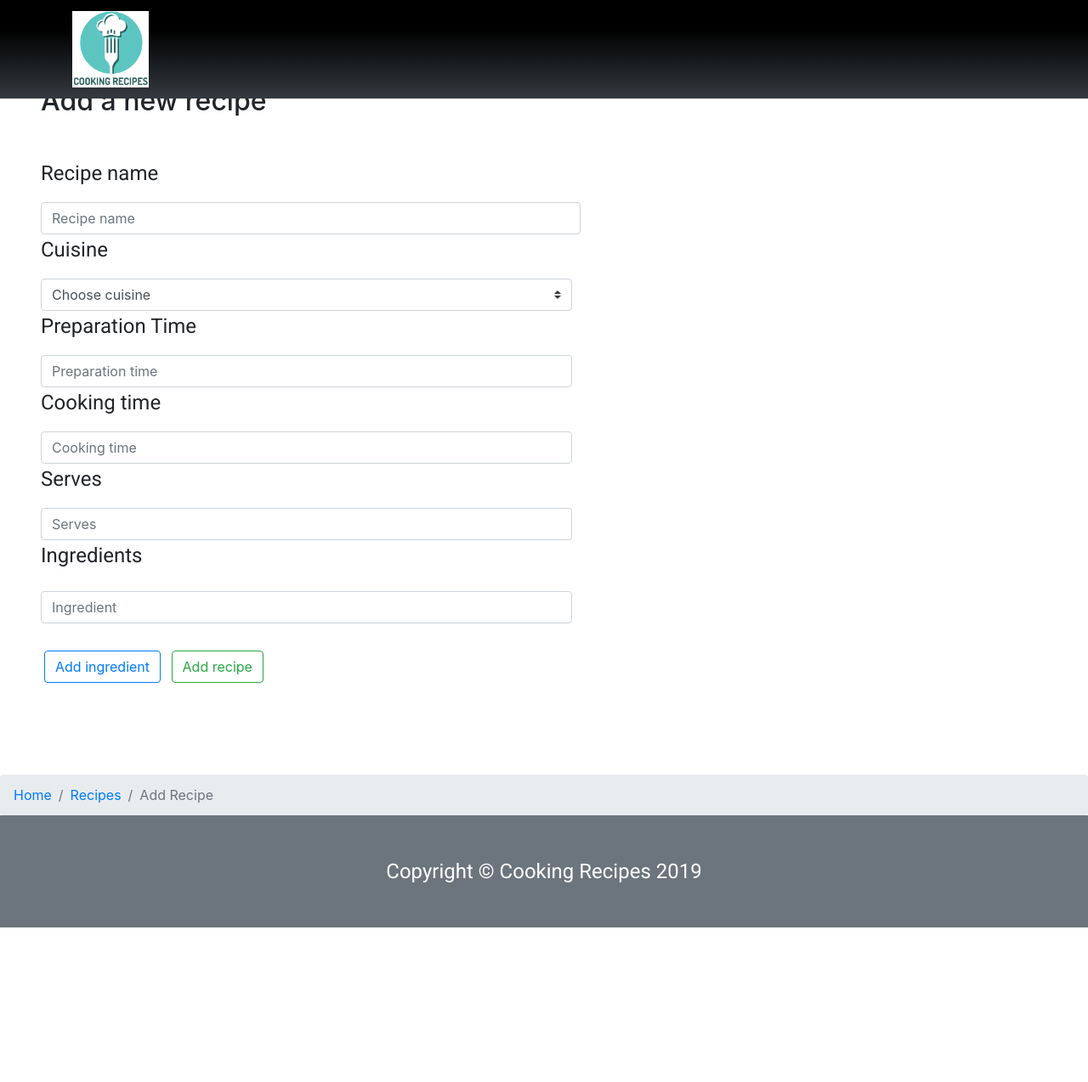
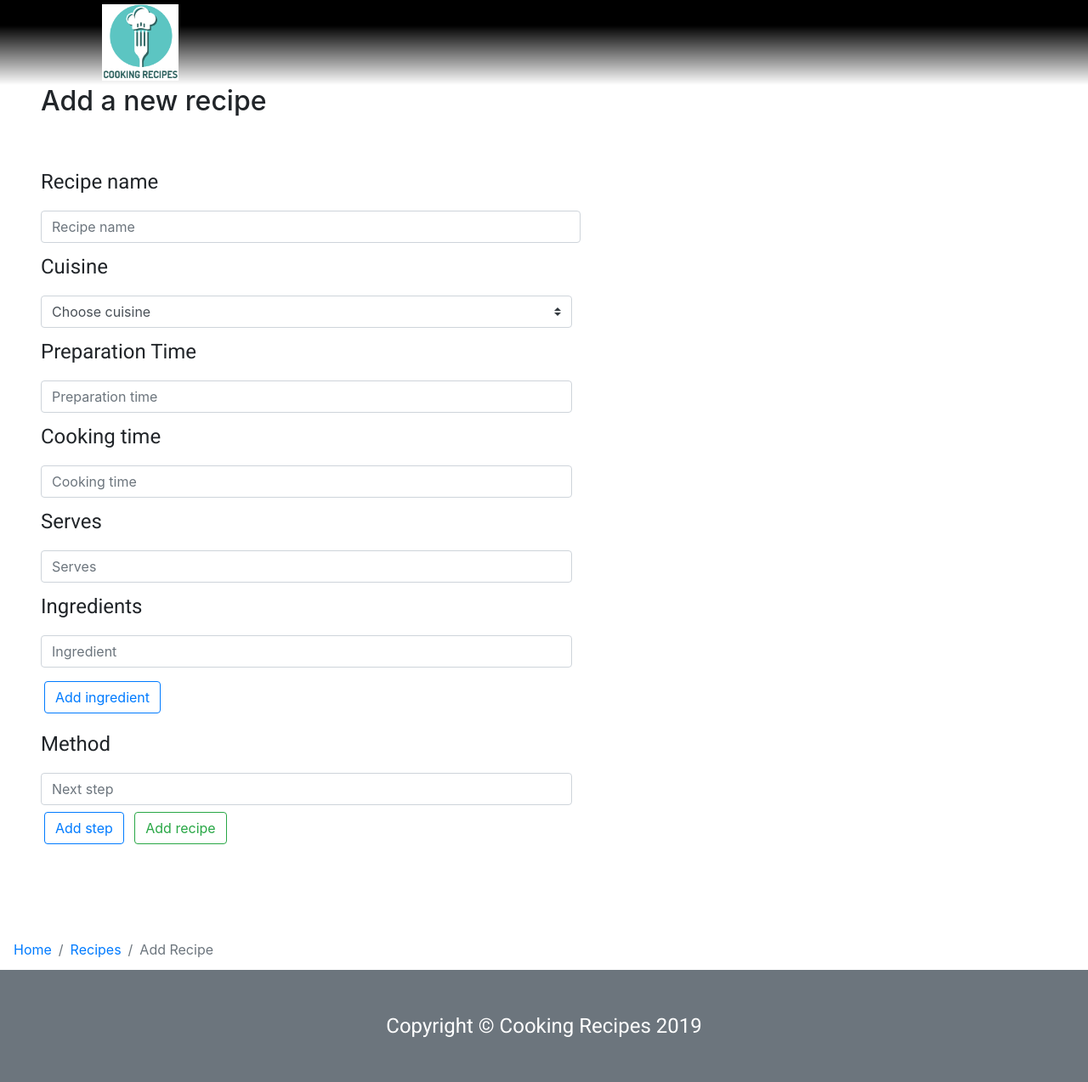
Before and after one commit to marcin-marciszewski/cooking-recipes-project, a Flask app: page /add_recipe in a window 1280 px wide. Shown: that part at 85% size. Before the commit the page ends 1092 px from the top of that part, so only its background shows below. Run offline with Flask 2, Linux system fonts and the light colour scheme; data that the repository does not hold is empty; the page is wider than the window, and the part outside it is not shown; some libraries are stand-ins or nearby versions.

```diff
--- a/run.py
+++ b/run.py
@@ -1,6 +1,6 @@
 import os
 from flask import Flask, render_template, request, flash, redirect, url_for
-from flask_pymongo import PyMongo
+from flask_pymongo import PyMongo, pymongo
 from bson.objectid import ObjectId
 
 
@@ -18,17 +18,17 @@ mongo = PyMongo(app)
 
 @app.route("/")
 def index():
-    return render_template("index.html", cuisines=mongo.db.cuisines.find())
+    return render_template("index.html", cuisines=mongo.db.cuisines.find().sort('cuisine_name', pymongo.ASCENDING))
 
 
 @app.route('/get_recipes')
 def get_recipes():
-    return render_template("recipes.html", recipes=mongo.db.recipes.find())
+    return render_template("recipes.html", recipes=mongo.db.recipes.find().sort('recipe_name', pymongo.ASCENDING))
 
 
 @app.route('/add_recipe')
 def add_recipe():
-    return render_template('addrecipe.html', cuisines=mongo.db.cuisines.find())
+    return render_template('addrecipe.html', cuisines=mongo.db.cuisines.find().sort('cuisine_name', pymongo.ASCENDING))
 
 
 @app.route('/insert_recipe',methods=["POST"])
@@ -40,7 +40,8 @@ def insert_recipe():
         'preparation_time': request.form.get('preparation_time'),
         'cooking_time': request.form.get('cooking_time'),
         'serves': request.form.get('serves'),
-        'ingredients': request.form.getlist('ingredient')
+        'ingredients': request.form.getlist('ingredient'),
+        'method': request.form.getlist('step')
     })
     recipes.insert_one(new_recipe)
     return redirect(url_for('get_recipes'))
@@ -49,23 +50,23 @@ def insert_recipe():
 @app.route('/edit_recipe/<recipe_id>')
 def edit_recipe(recipe_id):
     the_recipe = mongo.db.recipes.find_one({"_id":ObjectId(recipe_id)})
-    all_cuisines = mongo.db.cuisines.find()
+    all_cuisines = mongo.db.cuisines.find().sort('cuisine_name', pymongo.ASCENDING)
+
 
     return render_template('editrecipe.html', recipe=the_recipe, cuisines=all_cuisines)
 
-@app.route('/one/<cuisine_id>')
-def one(cuisine_id):
+@app.route('/recipes_for/<cuisine_id>')
+def recipes_for(cuisine_id):
     the_cuisine = mongo.db.cuisines.find_one({"_id":ObjectId(cuisine_id)})
-    all_recipes = mongo.db.recipes.find()
+    all_recipes = mongo.db.recipes.find().sort('recipe_name', pymongo.ASCENDING)
 
-    return render_template('one.html', recipes=all_recipes, cuisine=the_cuisine)
+    return render_template('recipesfor.html', recipes=all_recipes, cuisine=the_cuisine)
 
 
 
 
 @app.route('/update_recipe/<recipe_id>', methods=['POST'])
 def update_recipe(recipe_id):
-    one = mongo.db.recipes.find()
     recipes = mongo.db.recipes
     recipes.update( {'_id': ObjectId(recipe_id)},
     {
@@ -74,7 +75,8 @@ def update_recipe(recipe_id):
         'preparation_time': request.form.get('preparation_time'),
         'cooking_time': request.form.get('cooking_time'),
         'serves': request.form.get('serves'),
-        'ingredients': request.form.getlist('ingredients')
+        'ingredients': request.form.getlist('ingredient'),
+        'method': request.form.getlist('step')
     })
     return redirect(url_for('get_recipes'))
 
@@ -88,7 +90,7 @@ def delete_recipe(recipe_id):
 @app.route('/get_cuisines')
 def get_cuisines():
     return render_template('cuisines.html',
-    cuisines=mongo.db.cuisines.find())
+    cuisines=mongo.db.cuisines.find().sort('cuisine_name', pymongo.ASCENDING))
 
 
 @app.route('/edit_cuisine/<cuisine_id>')
--- a/static/css/scrolling-nav.css
+++ b/static/css/scrolling-nav.css
@@ -38,12 +38,12 @@ footer {
   margin-top: 5%;
 }
 
-a>img {
+#logo img {
   max-height: 30%;
   max-width: 30%;
   position: relative;
   padding: 0;
-  margin: 0;
+  margin-left: 40%;
 }
 
 .navbar {
@@ -58,8 +58,12 @@ a>img {
 
 
 
-.bg-dark {
+.nav-color {
   background: linear-gradient(#000 30%, #0000) !important;
+}
+
+d {
+  margin-left: 20px;
 }
 
 .display-3 {
--- a/static/js/app.js
+++ b/static/js/app.js
@@ -1,14 +1,27 @@
 $(document).ready(function() {
 
-    $('#add').click(function() {
-        $('#ingredients-group').append(`<div class="flex"><input  type="text" class="form-control my-2 " name="ingredient" id="ingredient" placeholder="Ingredient" required/><input type="button" value="Delete" id="delete" class="btn btn-outline-danger btn-radius  my-2 ml-1"/></div>`);
+    $('#add-ingredient').click(function() {
+        $('#ingredients-group').append(`<div class="flex"><input  type="text" class="form-control my-2 " name="ingredient" id="ingredient" placeholder="Ingredient" required/><input type="button" value="Delete" id="delete-ingredient" class="btn btn-outline-danger btn-radius  my-2 "/></div>`);
 
     });
 
-    $('body').on('click','#delete', function() {
+    $('body').on('click','#delete-ingredient', function() {
         $(this).parent('div').remove()
     })
 
+     $('#add-step').click(function() {
+        $('#steps-group').append(`<div class="flex"><input  type="text" class="form-control my-2 " name="step" id="step" placeholder="Next step" required/><input type="button" value="Delete" id="delete-step" class="btn btn-outline-danger btn-radius  my-2"/></div>`);
+
+    });
+
+    $('body').on('click','#delete-step', function() {
+        $(this).parent('div').remove()
+    });
+
+
+    if($('.ingredients').is(':visible')) {
+        $('#hide').remove()
+    }
 
 
 
--- a/templates/addcuisine.html
+++ b/templates/addcuisine.html
@@ -2,6 +2,7 @@
 
 
 {% block content %}
+</nav>
 <section>
     <div class="container blocks">
         <div class="row">
@@ -14,9 +15,6 @@
                             <label class="sr-only" for="recipe_name">Cuisine name</label>
                             <p>Cusine name</p>
                             <div class="input-group mb-2">
-                                <div class="input-group-prepend">
-                                    <div class="input-group-text"><i class="fas fa-adjust"></i></div>
-                                </div>
                                 <input type="text" class="form-control" id="cuisine_name" name="cuisine_name">
                             </div>
                         </div>
--- a/templates/addrecipe.html
+++ b/templates/addrecipe.html
@@ -1,4 +1,5 @@
 {% extends 'base.html' %} {% block content %}
+</nav>
 <section>
     <div class="row">
         <div class="col-lg-12">
@@ -67,15 +68,25 @@
                             <label class="sr-only" for="ingredients">Ingredients</label>
                             <p>Ingredients</p>
                             <div>
-                                <input type="text" class="form-control my-4 mr-5" name="ingredient" id="ingredient" placeholder="Ingredient" required/>
+                                <input type="text" class="form-control my-2 " name="ingredient" id="ingredient" placeholder="Ingredient" required/>
                             </div>
                         </div>
-                        <input type="button" value="Add ingredient" id="add" class=" btn btn-outline-primary btn-radius my-2 ml-1" />
-                        <button type="submit" class="btn btn-outline-success btn-radius my-2 ml-2">Add recipe</button>
+                        <input type="button" value="Add ingredient" id="add-ingredient" class=" btn btn-outline-primary btn-radius my-2 ml-1" />
+                    </div>
+                </div>
 
+                <div class="row">
+                    <div  class="col-lg-6 ml-5">
+                        <div id="steps-group">
+                            <label class="sr-only" for="method">Method</label>
+                            <p>Method</p>
+                            <div>
+                                <input type="text" class="form-control my-2" name="step" id="step" placeholder="Next step" required/>
+                            </div>
+                        </div>
+                        <input type="button" value="Add step" id="add-step" class=" btn btn-outline-primary btn-radius  ml-1" />
+                        <button type="submit" class="btn btn-outline-success btn-radius  ml-2">Add recipe</button>
                     </div>
-
-
                 </div>
 
 
--- a/templates/base.html
+++ b/templates/base.html
@@ -9,10 +9,9 @@
   <meta name="author" content="">
 
   <title>Cooking Recipes</title>
-  <link href="{{ url_for('static', filename='css/scrolling-nav.css')}}" rel="stylesheet">
   <link href="{{ url_for('static', filename='vendor/bootstrap/css/bootstrap.min.css')}}" rel="stylesheet">
   <link href="{{ url_for('static', filename='css/buttons.css')}}" rel="stylesheet">
-
+  <link href="{{ url_for('static', filename='css/scrolling-nav.css')}}" rel="stylesheet">
   <link rel="stylesheet" href="https://use.fontawesome.com/releases/v5.8.1/css/all.css">
   <link href="https://fonts.googleapis.com/css?family=Roboto:400,700" rel="stylesheet">
    <script type="text/javascript" src="https://cdn.emailjs.com/sdk/2.3.2/email.min.js"></script>
@@ -27,14 +26,16 @@
 </head>
 
 <body id="page-top">
+  <!-- Navigation -->
+  <nav class="navbar navbar-expand-lg navbar-dark bg-dark  nav-color fixed-top" id="mainNav">
+    <div id="logo">
+      <a class="navbar-brand js-scroll-trigger " href="{{ url_for ('index') }}"><img  src="{{ url_for('static', filename='img/logo.png')}}"></a>
+    </div>
 
-  <!-- Navigation -->
-  <nav class="navbar navbar-expand-lg navbar-dark bg-dark fixed-top" id="mainNav">
-    <div class="container">
-      <a class="navbar-brand js-scroll-trigger" href="{{ url_for ('index') }}"><img src="{{ url_for('static', filename='img/logo.png')}}"></a>
+
       {% block navbar %}
       {% endblock %}
-  </nav>
+
 
   {% block carousel %}
   {% endblock %}
--- a/templates/cuisines.html
+++ b/templates/cuisines.html
@@ -1,10 +1,10 @@
 {% extends 'base.html' %} {% block content %}
-
+</nav>
 <div class="container blocks ">
     {% for cuisine in cuisines %}
     <div class="row border border-secondary rounded">
         <div class="col-lg-8 ingredients">
-            <h1 class="display-5">{{ loop.index }}. {{cuisine.cuisine_name}}</h1>
+                <h1 class="display-5">{{ loop.index }}.  <a href="{{url_for('recipes_for', cuisine_id=cuisine._id)}}">{{cuisine.cuisine_name}}</a></h1>
         </div>
         <div class="mt-4">
             <a href="{{url_for('edit_cuisine', cuisine_id=cuisine._id)}}" class="btn btn-outline-primary btn-lg btn-radius" role="button" aria-pressed="true">Edit</a>
--- a/templates/mailto.html
+++ b/templates/mailto.html
@@ -1,5 +1,5 @@
 {% extends 'base.html' %} {% block content %}
-
+</nav>
 <div class="container send_message">
   <div class="row">
     <div class="col-xl-12">
```
Also changed, not shown: other parts of static/css/scrolling-nav.css (+21 -5 lines), templates/editcuisine.html (+3 -5 lines), templates/editrecipe.html (+25 -8 lines), templates/index.html (+21 -15 lines), templates/one.html (deleted, +0 -26 lines), templates/recipes.html (+10 -3 lines), templates/recipesfor.html (added, +42 -0 lines).
